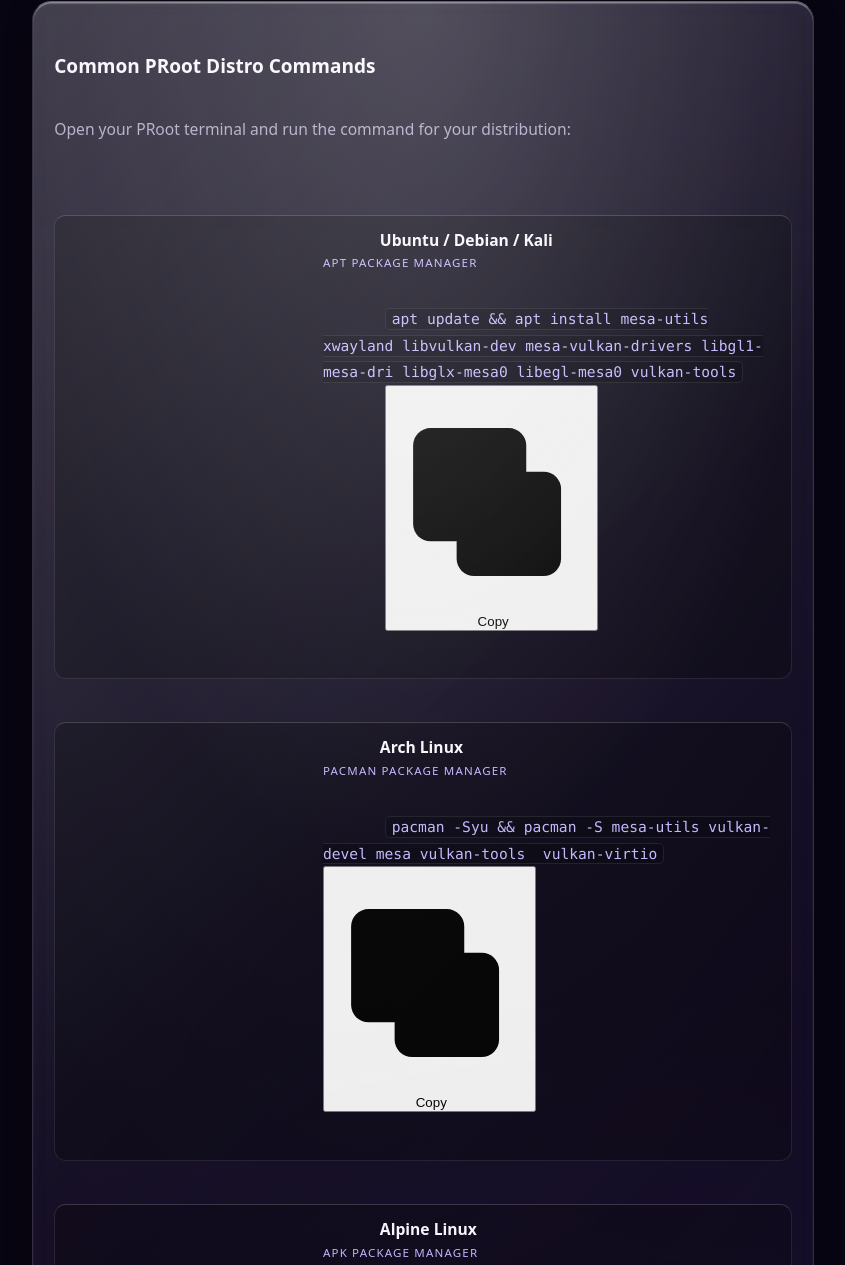
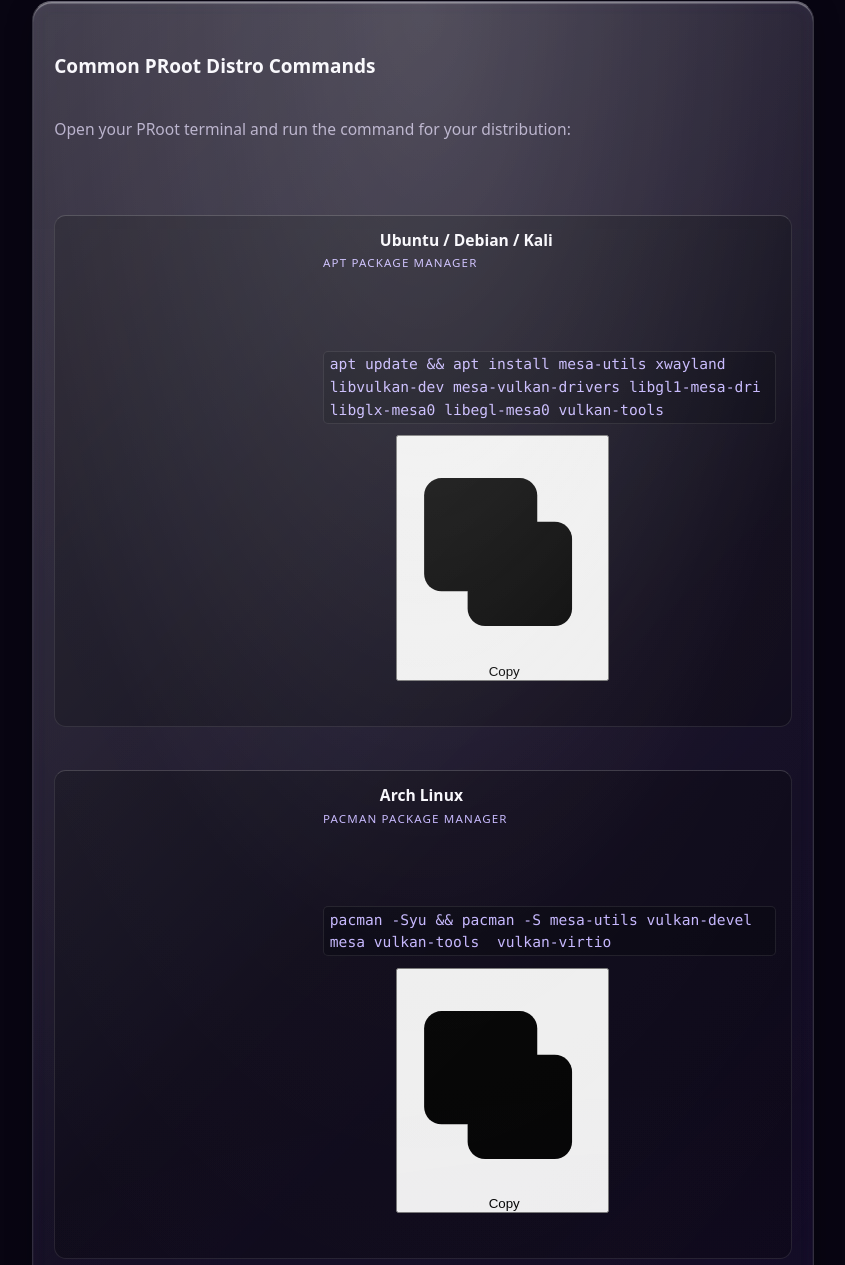
Before and after one commit to harshlalvani157-wq/xodos-ark.web, a plain HTML site: page vulkan-as-wrapper-proot.html in a window 1280 px wide. Shown: the part 544-1809 px from the top of the page, without its empty margins (217-1062 px from the left). Drawn offline with Linux system fonts and the light colour scheme.

Commit message:
Update vulkan-as-wrapper-proot.html
adding the CSS for the step number one which is the VULKAN set up guide for proot

```diff
--- a/vulkan-as-wrapper-proot.html
+++ b/vulkan-as-wrapper-proot.html
@@ -6,6 +6,42 @@
   <meta name="theme-color" content="#080512">
   <meta name="description" content="XoDos-Ark is a native Android app that wraps the XoDos emulator in a secure container.">
   <title>XoDos-Ark — One Ship. Every System. No Limits.</title>
+
+  <style>
+    .native-command-row {
+      display: flex;
+      align-items: center;
+      justify-content: flex-start;
+      flex-wrap: wrap;
+      gap: 0.65rem;
+      width: 100%;
+      margin-top: 0.45rem;
+    }
+
+    .native-command-row code {
+      display: inline-block;
+      order: 0;
+      flex: 1 1 auto;
+      min-width: 0;
+      max-width: 100%;
+      overflow-wrap: anywhere;
+      white-space: normal;
+    }
+
+    .native-command-row .copy-command {
+      order: 1;
+      flex: 0 0 auto;
+      margin-left: auto;
+      min-height: 2.15rem;
+      padding: 0.5rem 0.75rem;
+      cursor: pointer;
+    }
+
+    .copy-command.is-copied {
+      opacity: 0.8;
+    }
+  </style>
+
   <link rel="stylesheet" href="style.css">
 </head>
 <body>
```
